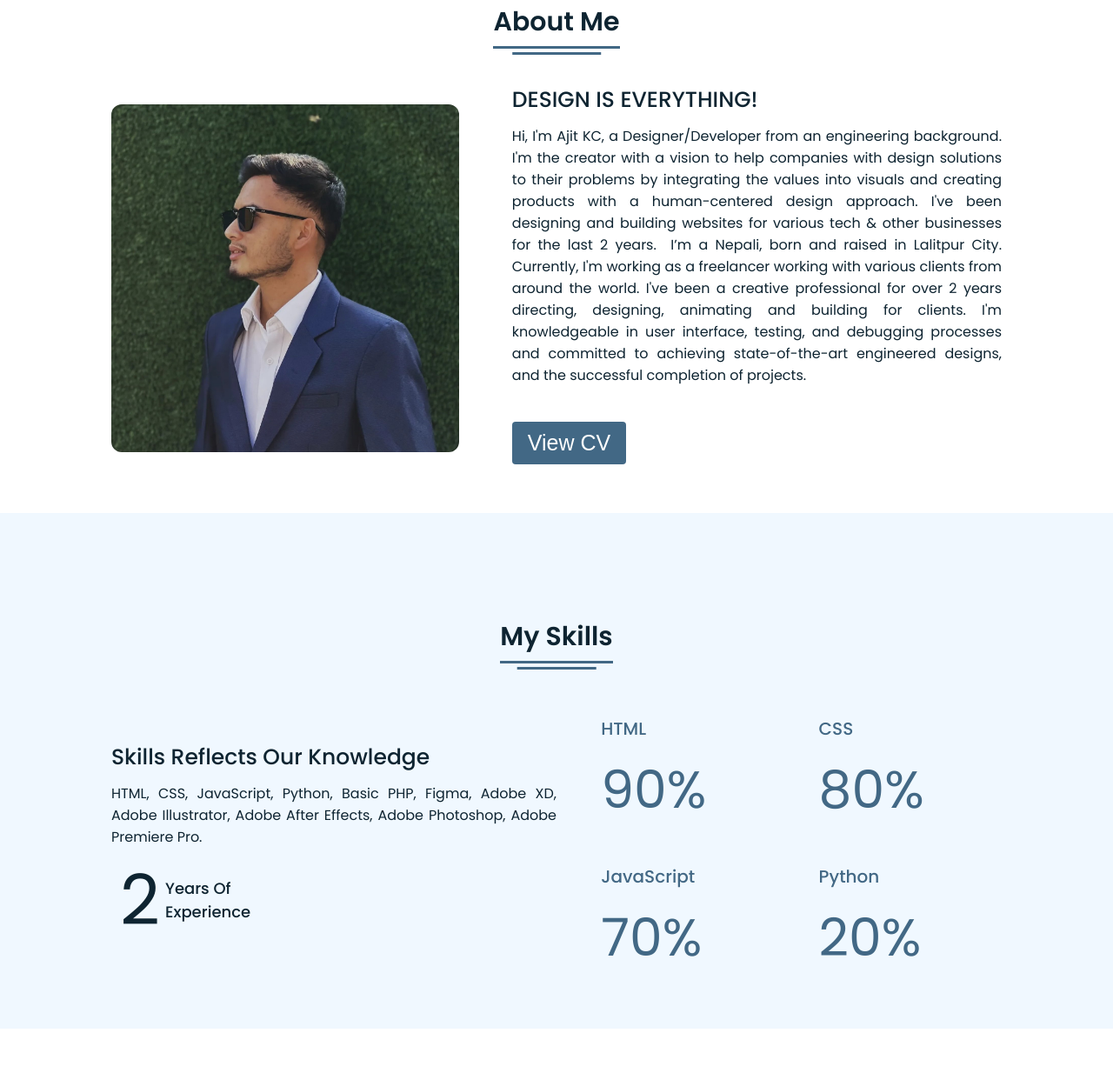
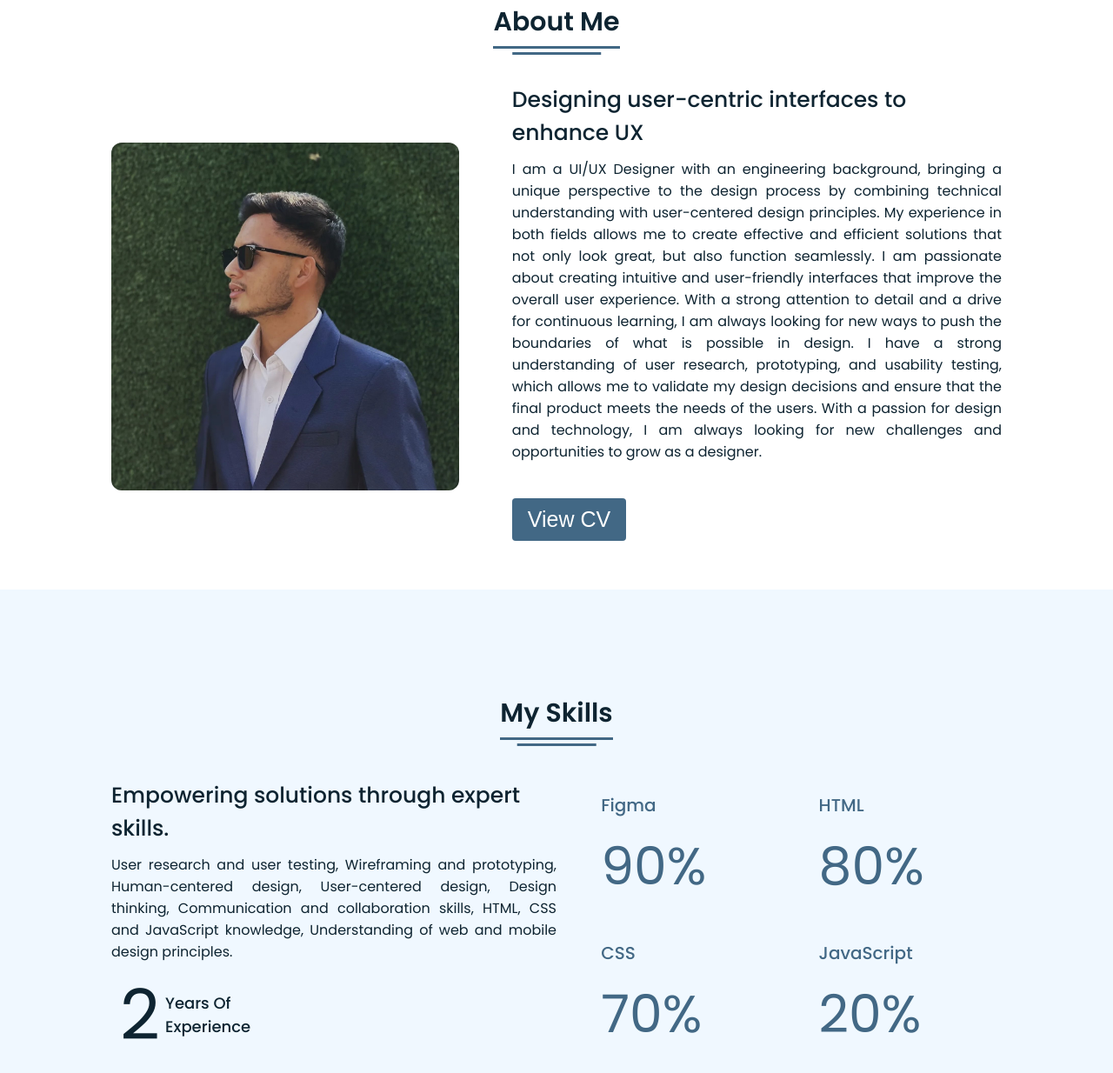
Before and after one commit to ajitkc/portfolio, a plain HTML site: page index.html in a window 1280 px wide. Shown: the part 877-2111 px from the top of the page at 87% size. Drawn offline with nearby package versions, Linux system fonts and the light colour scheme.

Commit message:
2023 v1.1

```diff
--- a/index.html
+++ b/index.html
@@ -64,16 +64,10 @@
       <img src="images/about1.jpg" alt="">
     </div>
     <div class="right">
-      <div class="topic">DESIGN IS EVERYTHING!</div>
-      <p>Hi, I'm Ajit KC, a Designer/Developer from an engineering background.
-        I'm the creator with a vision to help companies with design solutions to their problems by integrating the values into visuals and creating products with a human-centered design approach.
-
-        I've been designing and building websites for various tech & other businesses for the last 2 years.
-‍
-        I’m a Nepali, born and raised in Lalitpur City.
-        Currently, I'm working as a freelancer working with various clients from around the world. I've been a creative professional for over 2 years directing, designing, animating and building for clients.
-
-        I'm knowledgeable in user interface, testing, and debugging processes and committed to achieving state-of-the-art engineered designs, and the successful completion of projects.</p>
+      <div class="topic">Designing user-centric interfaces to enhance UX</div>
+      <p>I am a UI/UX Designer with an engineering background, bringing a unique perspective to the design process by combining technical understanding with user-centered design principles. My experience in both fields allows me to create effective and efficient solutions that not only look great, but also function seamlessly. I am passionate about creating intuitive and user-friendly interfaces that improve the overall user experience. With a strong attention to detail and a drive for continuous learning, I am always looking for new ways to push the boundaries of what is possible in design.
+        I have a strong understanding of user research, prototyping, and usability testing, which allows me to validate my design decisions and ensure that the final product meets the needs of the users.
+        With a passion for design and technology, I am always looking for new challenges and opportunities to grow as a designer.</p>
         <br>
       <div class="button">
        <a href="My_CV.pdf" target="_blank"> <button>View CV</button> </a>
@@ -90,8 +84,12 @@
    <div class="title"><span>My Skills</span></div>
    <div class="skills-details">
      <div class="text">
-       <div class="topic">Skills Reflects Our Knowledge</div>
-       <p>HTML, CSS, JavaScript, Python, Basic PHP, Figma, Adobe XD, Adobe Illustrator, Adobe After Effects, Adobe Photoshop, Adobe Premiere Pro.</p>
+       <div class="topic">Empowering solutions through expert skills.</div>
+       <p>User research and user testing, Wireframing and prototyping, Human-centered design, User-centered design,
+        Design thinking,
+        Communication and collaboration skills,
+        HTML, CSS and JavaScript knowledge,
+        Understanding of web and mobile design principles.</p>
        <div class="experience">
          <div class="num">2</div>
          <div class="exp">Years Of <br> Experience</div>
@@ -99,19 +97,19 @@
      </div>
      <div class="boxes">
        <div class="box">
-         <div class="topic">HTML</div>
+         <div class="topic">Figma</div>
          <div class="per">90%</div>
        </div>
        <div class="box">
-         <div class="topic">CSS</div>
+         <div class="topic">HTML</div>
          <div class="per">80%</div>
        </div>
        <div class="box">
-         <div class="topic">JavaScript</div>
+         <div class="topic">CSS</div>
          <div class="per">70%</div>
        </div>
        <div class="box">
-         <div class="topic">Python</div>
+         <div class="topic">JavaScript</div>
          <div class="per">20%</div>
        </div>
      </div>
@@ -128,7 +126,7 @@
          <div class="icon">
            <i class="fas fa-desktop"></i>
        </div>
-       <div class="topic">Basic Web Development</div>
+       <div class="topic">Web Development</div>
      </div>
        <div class="box">
          <div class="icon">
@@ -183,7 +181,7 @@
 <!-- Footer Section Start -->
 <footer>
   <div class="text">
-    <span>Created By <a href="#">Ajit KC</a> | &#169; 2022 All Rights Reserved</span>
+    <span>Created By <a href="#">Ajit KC</a> | &#169; 2020 All Rights Reserved</span>
   </div>
 </footer>
 
--- a/script.js
+++ b/script.js
@@ -46,7 +46,7 @@ for (var i = 0; i < navLinks.length; i++) {
 
 // Typing animation
 var typed = new Typed(".typing",{
-    strings: ["IT Engineer","UI/UX Designer","Front End Developer","Graphic Designer","Freelancer"],
+    strings: ["IT Engineer","UIUX Designer","Graphic Designer","UX Engineer","Freelancer"],
     typeSpeed: 100,
     backSpeed: 60,
     loop: true
```
Also changed, not shown: images/logo.png, 1 other file.
